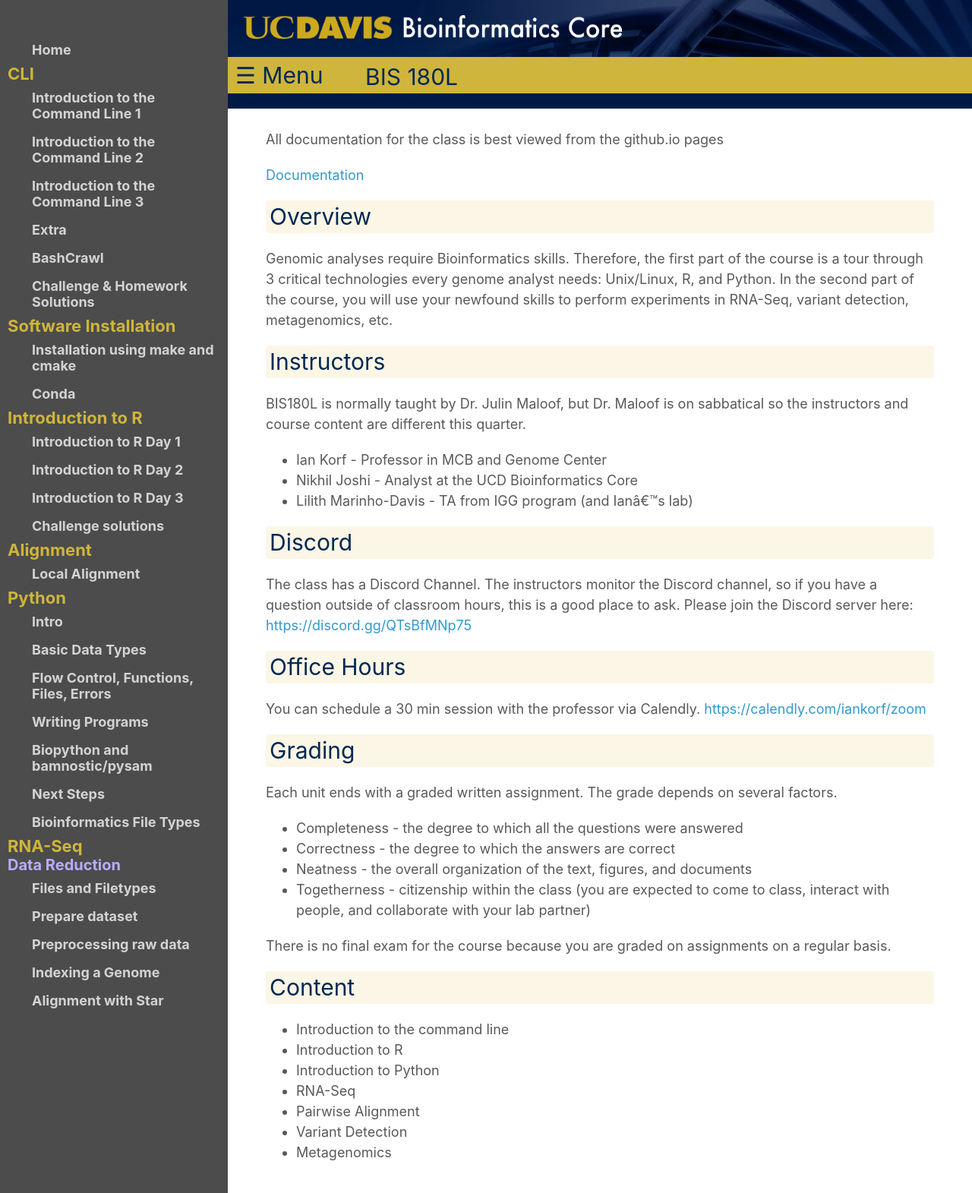
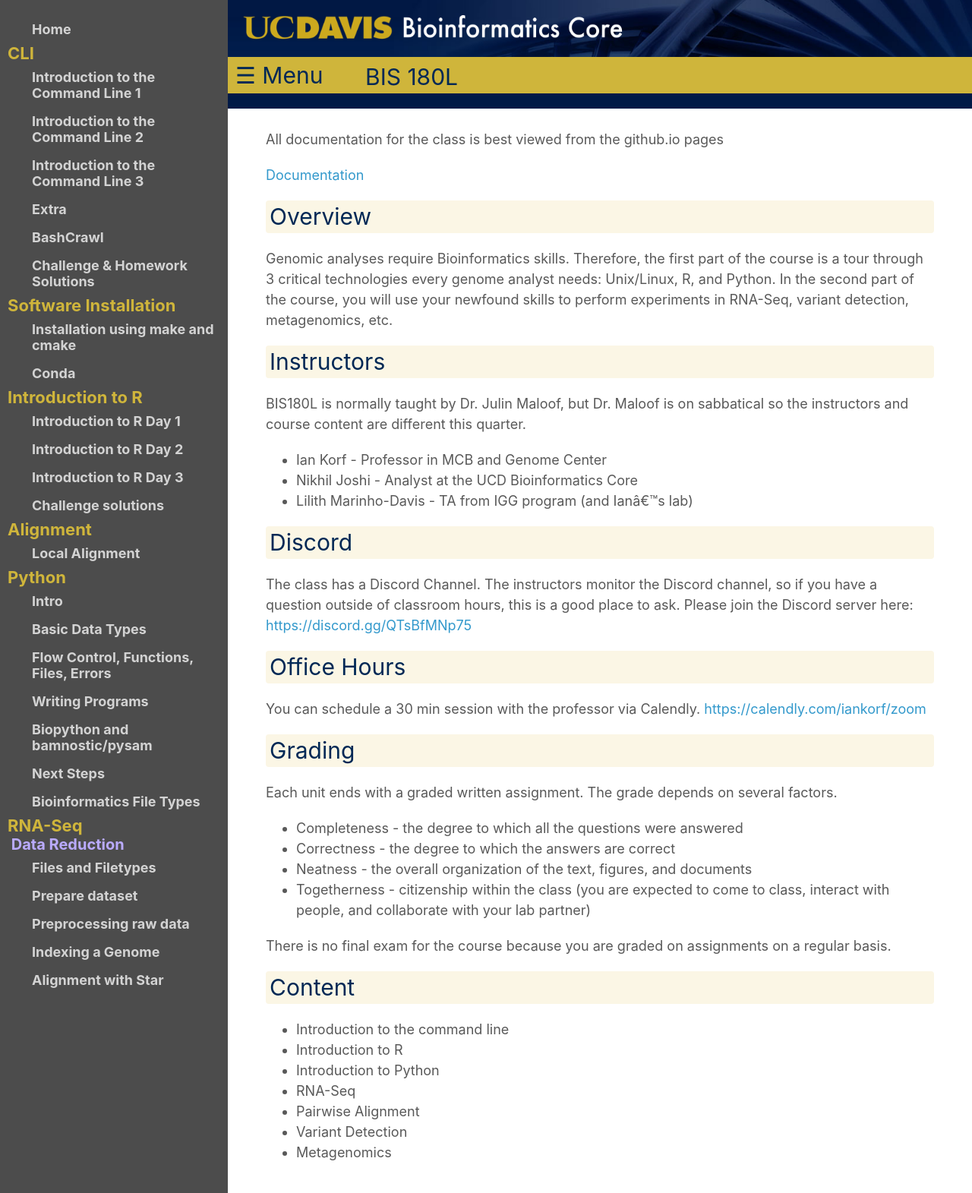
Before and after one commit to ucdavis-bioinformatics-training/2025-Spring-BIS180L, a Jekyll site: the page built from index.md, in a window 1280 px wide. Shown: the whole page at 76% size. Built offline with Jekyll 4.4.1, drawn with Linux system fonts in a browser that asks for light colours.

```diff
--- a/_layouts/default.html
+++ b/_layouts/default.html
@@ -63,7 +63,7 @@
                 {% endif %}
 
                 {% if nav.subheading %}
-                  <tr>&nbsp;<th style="font-size:20px; color:#BAABFF">{{ nav.subheading }}</th></tr>
+                  <tr><th style="font-size:20px; color:#BAABFF">&nbsp;{{ nav.subheading }}</th></tr>
                   {% continue %}
                 {% endif %}
 
```
Also changed, not shown: _config.yml (+0 -16 lines).
